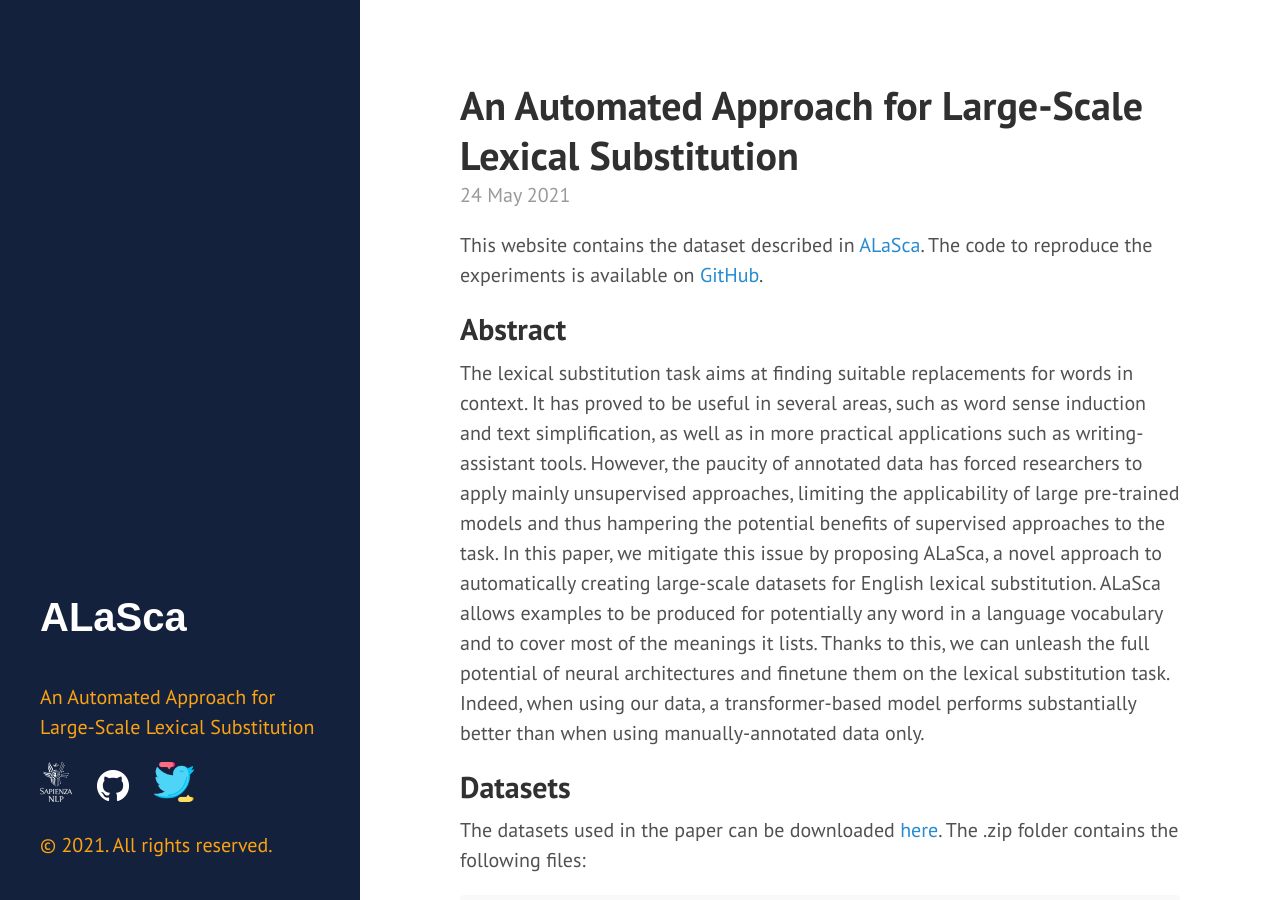
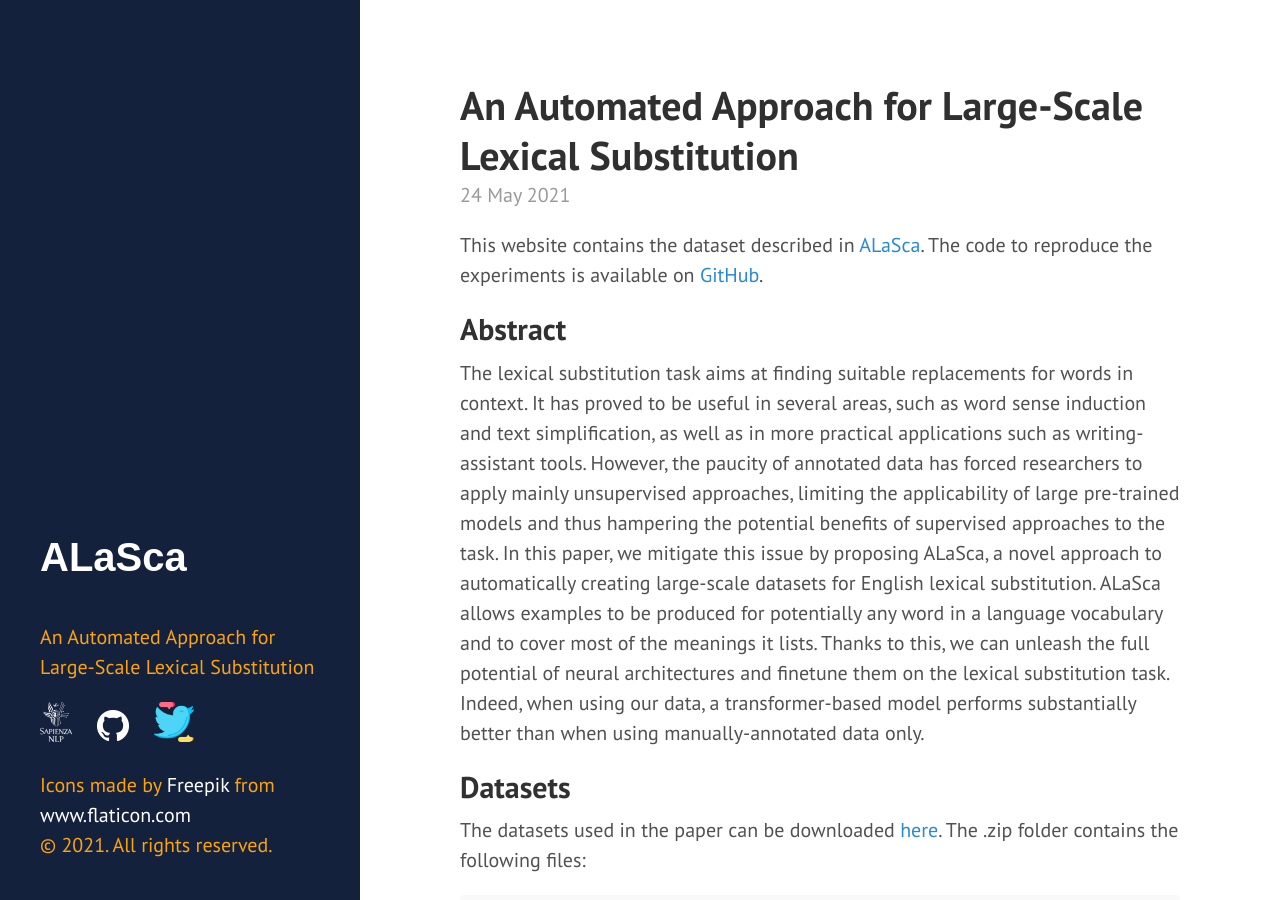
Before and after one commit to caterinaLacerra/ALaSca, a Jekyll site: the page built from docs/index.html, in a window 1280 px wide and 900 px high. Built offline with Jekyll 4.4.1, drawn with Linux system fonts in a browser that asks for light colours; the list of posts is cut into pages by our own code.

Commit message:
Update sidebar.html

```diff
--- a/docs/_includes/sidebar.html
+++ b/docs/_includes/sidebar.html
@@ -25,6 +25,8 @@
         <img src="https://raw.githubusercontent.com/caterinaLacerra/alasca/master/docs/_images/twitter.png"  height="40px">
     </a>
 
+  <div>Icons made by <a href="https://www.freepik.com" title="Freepik">Freepik</a> from <a href="https://www.flaticon.com/" title="Flaticon">www.flaticon.com</a></div>
+
       {% comment %}
         The code below dynamically generates a sidebar nav of pages with
         `layout: page` in the front-matter. See readme for usage.
```
